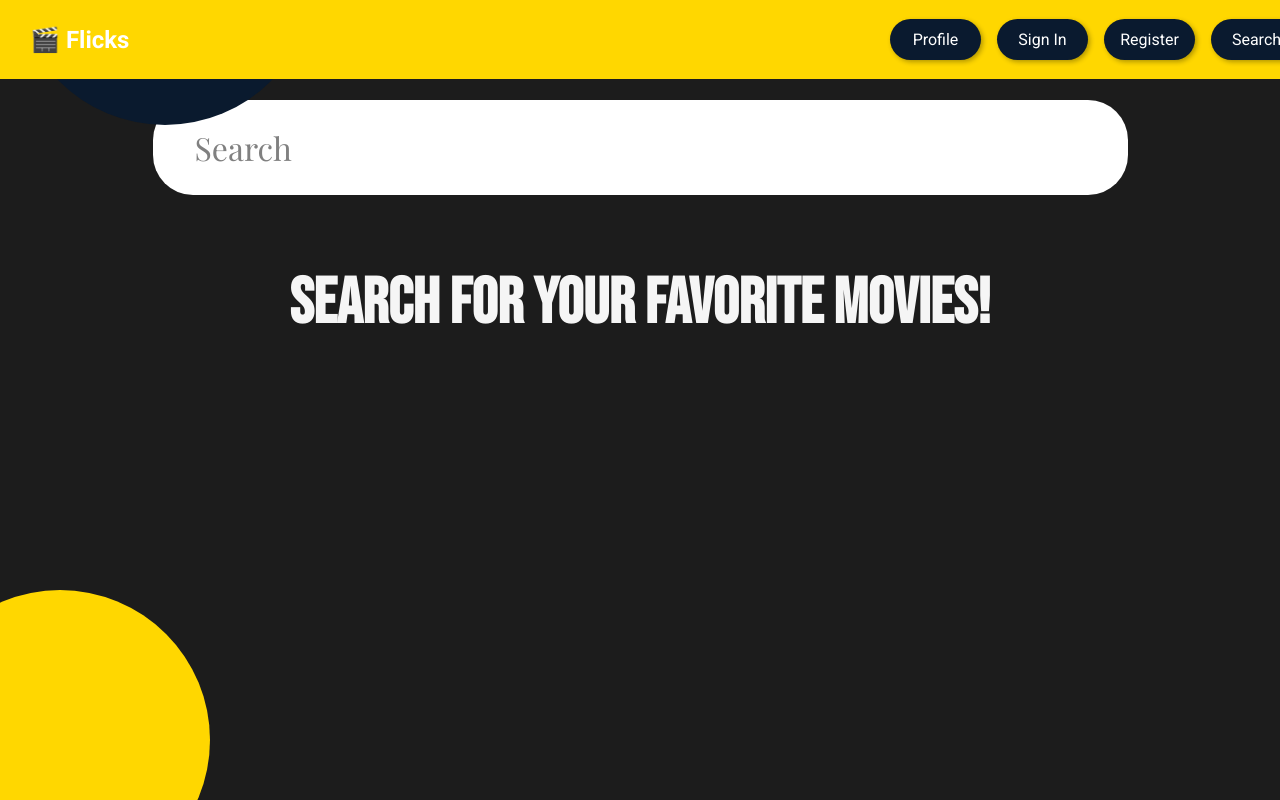
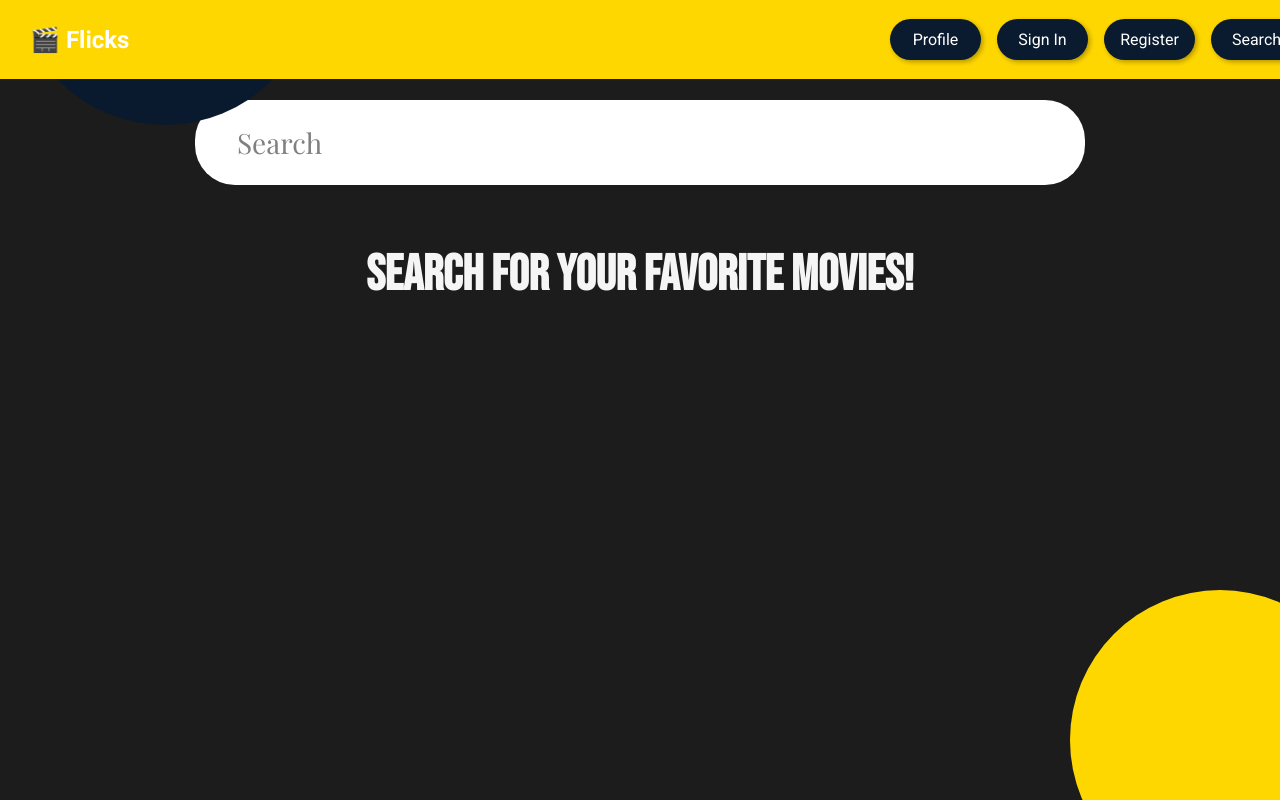
Before and after one commit to JScodesconcise/Flicks, a React (Create React App) app in the folder flicks/: page / in a window 1280 px wide. Built offline with nearby package versions, Linux system fonts and the light colour scheme; a web font is replaced by a local one.

Commit message:
Update SearchPage.css

```diff
--- a/flicks/src/styling/SearchPage.css
+++ b/flicks/src/styling/SearchPage.css
@@ -14,36 +14,37 @@ body {
   display: flex;
   flex-direction: column;
   align-items: center;
-  padding-top: 120px;
+  padding-top: 100px;
 }
 
 /* Title: "Search for your favorite movies!" */
 .section-title {
   font-family: 'Bebas Neue', sans-serif;
-  font-size: 64px; /* Match Movie Page */
+  font-size: 50px; /* Reduced from 64px */
   text-align: center;
-  width: 898px;
-  height: 90px;
-  margin-top: 50px;
+  width: 80%;
+  max-width: 800px;
+  margin-top: 30px;
 }
 
 /* Search Bar Container */
 .search-container {
-  width: 935px;
-  height: 75px;
+  width: 70vw;
+  max-width: 850px; /* Reduced from 935px */
+  height: 65px; /* Reduced from 75px */
   background-color: white;
   border-radius: 40px;
   display: flex;
   align-items: center;
   justify-content: flex-start;
   padding: 10px 20px;
-  margin-bottom: 20px;
+  margin-bottom: 30px;
 }
 
 /* Search Input */
 .search-box {
   font-family: 'Playfair Display', serif;
-  font-size: 32px;
+  font-size: 28px; /* Reduced from 32px */
   width: 100%;
   border: none;
   outline: none;
@@ -56,19 +57,42 @@ body {
 .search-box::placeholder {
   color: gray;
   font-family: 'Playfair Display', serif;
-  font-size: 32px;
+  font-size: 28px;
 }
 
-/* Decorative Background Circles */
+/* Movie Grid Placeholder */
+.movie-grid {
+  display: grid;
+  grid-template-columns: repeat(5, 1fr); /* 5 per row */
+  gap: 20px;
+  margin-top: 30px;
+  width: 100%;
+  max-width: 1000px;
+}
+
+/* Movie Placeholder Box */
+.movie-placeholder {
+  width: 100%;
+  height: 200px;
+  background-color: #444;
+  border-radius: 10px;
+  display: flex;
+  align-items: center;
+  justify-content: center;
+  color: white;
+  font-size: 18px;
+}
+
+/* Move Decorative Ball to the Right */
 .bl-circle {
   position: fixed;
   bottom: 0;
-  left: 0;
+  right: 0; /* Moved to the right */
   width: 300px;
   height: 300px;
   background-color: #ffd700;
   border-radius: 50%;
-  transform: translate(-30%, 30%);
+  transform: translate(30%, 30%); /* Shifted properly */
   transition: transform 0.2s ease-out;
 }
 
```
